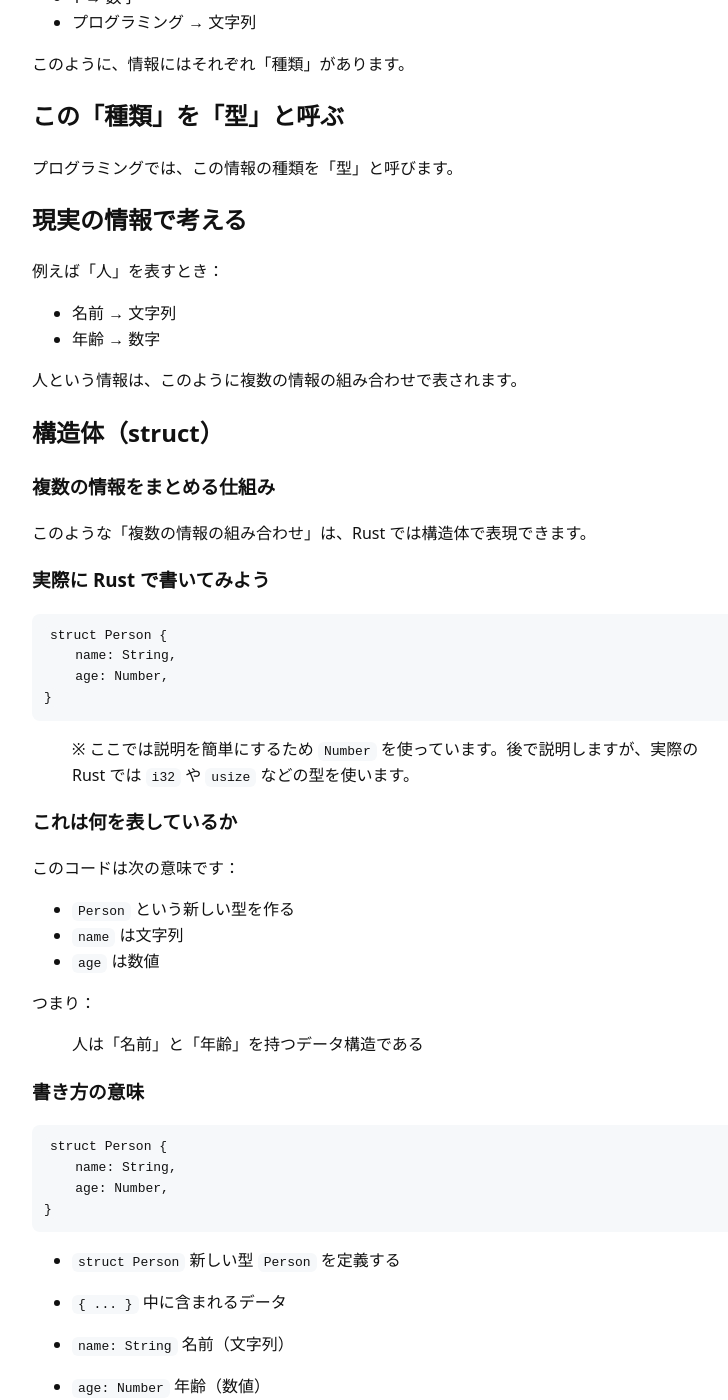
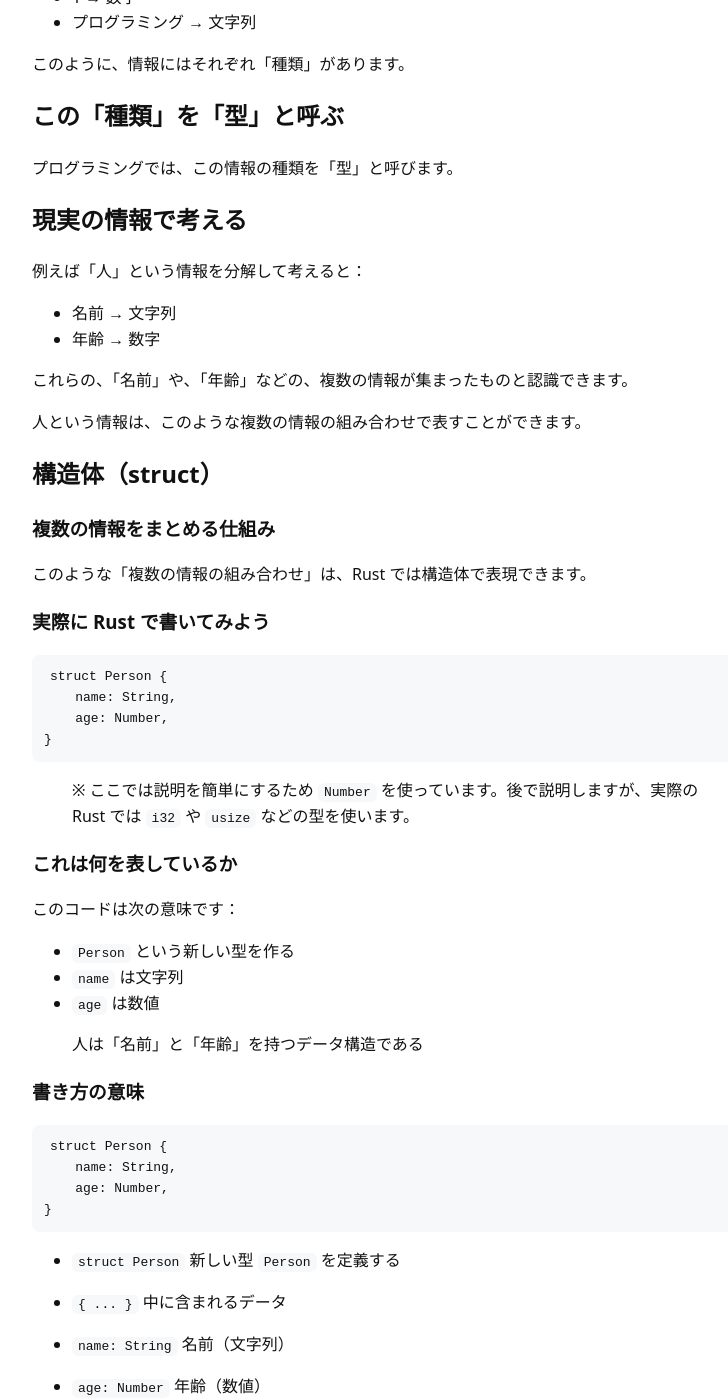
Before and after one commit to nh0102heiya-lab/programming-lessons, a Jekyll site: the page built from _rust-from-zero/core/02-types-and-structs.md, in a window 1280 px wide and 1400 px high, scrolled down 380 px. Shown: the whole window, without its empty margins (248-976 px from the left). Built offline with Jekyll 4.4.1, drawn with Linux system fonts in a browser that asks for light colours.

Commit message:
Update 02-types-and-structs.md

```diff
--- a/_rust-from-zero/core/02-types-and-structs.md
+++ b/_rust-from-zero/core/02-types-and-structs.md
@@ -30,12 +30,14 @@ updated: 2026-04-28
 
 ## 現実の情報で考える
 
-例えば「人」を表すとき：
+例えば「人」という情報を分解して考えると：
 
 - 名前 → 文字列
 - 年齢 → 数字
 
-人という情報は、このように複数の情報の組み合わせで表されます。
+これらの、「名前」や、「年齢」などの、複数の情報が集まったものと認識できます。
+
+人という情報は、このような複数の情報の組み合わせで表すことができます。
 
 
 ## 構造体（struct）
@@ -64,8 +66,6 @@ struct Person {
 * `Person` という新しい型を作る
 * `name` は文字列
 * `age` は数値
-
-つまり：
 
 > 人は「名前」と「年齢」を持つデータ構造である
 
```
